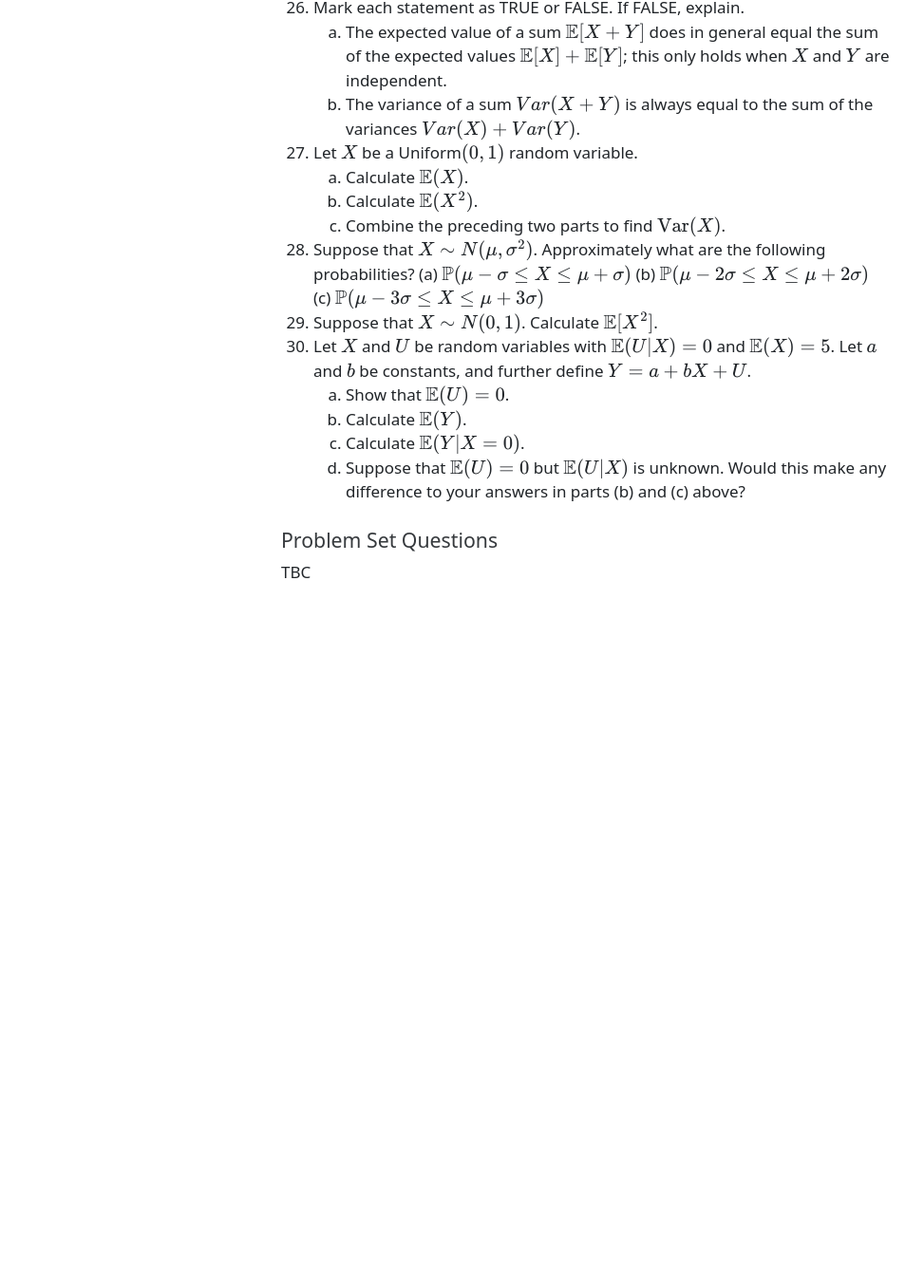
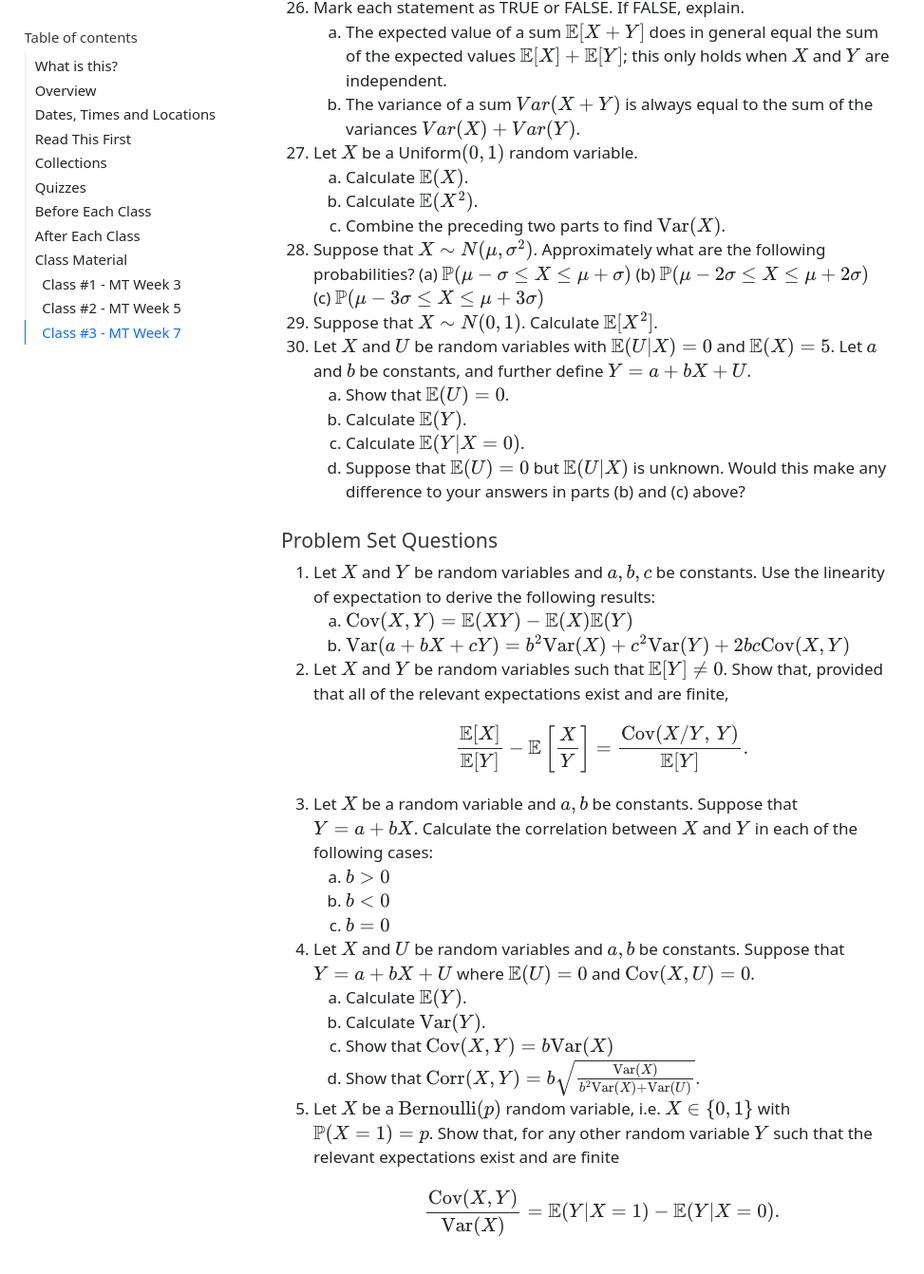
Before and after one commit to fditraglia/fditraglia.github.io, a Jekyll site: the page prelims-prob-stats.html, which Jekyll copies as it is, in a window 1280 px wide and 1400 px high, scrolled down 11202 px. Shown: the top 1342 px of the window at 95% size, without its empty margins (0-973 px from the left). Built offline with Jekyll 4.4.1, drawn with Linux system fonts in a browser that asks for light colours; before the commit the page ends 11912 px from its top, so only the background shows below that; some of the changed text lies outside the part shown.

Commit message:
post ps questions to follow class 3

```diff
--- a/prelims-prob-stats.html
+++ b/prelims-prob-stats.html
@@ -7,7 +7,7 @@
 <meta name="viewport" content="width=device-width, initial-scale=1.0, user-scalable=yes">
 
 <meta name="author" content="Francis J. DiTraglia">
-<meta name="dcterms.date" content="2023-10-26">
+<meta name="dcterms.date" content="2023-11-26">
 
 <title>Prelims Probability and Statistics</title>
 <style>
@@ -3124,7 +3124,7 @@
     <div>
     <div class="quarto-title-meta-heading">Published</div>
     <div class="quarto-title-meta-contents">
-      <p class="date">October 26, 2023</p>
+      <p class="date">November 26, 2023</p>
     </div>
   </div>
 
@@ -3574,7 +3574,30 @@
 </section>
 <section id="problem-set-questions-2" class="level4">
 <h4 class="anchored" data-anchor-id="problem-set-questions-2">Problem Set Questions</h4>
-<p>TBC</p>
+<ol type="1">
+<li>Let <span class="math inline">\(X\)</span> and <span class="math inline">\(Y\)</span> be random variables and <span class="math inline">\(a,b,c\)</span> be constants. Use the linearity of expectation to derive the following results:
+<ol type="a">
+<li><span class="math inline">\(\text{Cov}(X,Y) = \mathbb{E}(XY) - \mathbb{E}(X)\mathbb{E}(Y)\)</span></li>
+<li><span class="math inline">\(\text{Var}(a + bX + cY) = b^2 \text{Var}(X) + c^2 \text{Var}(Y) + 2bc \text{Cov}(X,Y)\)</span></li>
+</ol></li>
+<li>Let <span class="math inline">\(X\)</span> and <span class="math inline">\(Y\)</span> be random variables such that <span class="math inline">\(\mathbb{E}[Y] \neq 0\)</span>. Show that, provided that all of the relevant expectations exist and are finite, <span class="math display">\[\frac{\mathbb{E}[X]}{\mathbb{E}[Y]} - \mathbb{E}\left[ \frac{X}{Y}\right] = \frac{\text{Cov}(X/Y,\, Y)}{\mathbb{E}[Y]}.\]</span></li>
+<li>Let <span class="math inline">\(X\)</span> be a random variable and <span class="math inline">\(a, b\)</span> be constants. Suppose that <span class="math inline">\(Y = a + b X\)</span>. Calculate the correlation between <span class="math inline">\(X\)</span> and <span class="math inline">\(Y\)</span> in each of the following cases:
+<ol type="a">
+<li><span class="math inline">\(b &gt; 0\)</span></li>
+<li><span class="math inline">\(b &lt; 0\)</span></li>
+<li><span class="math inline">\(b = 0\)</span></li>
+</ol></li>
+<li>Let <span class="math inline">\(X\)</span> and <span class="math inline">\(U\)</span> be random variables and <span class="math inline">\(a, b\)</span> be constants. Suppose that <span class="math inline">\(Y = a + b X + U\)</span> where <span class="math inline">\(\mathbb{E}(U) = 0\)</span> and <span class="math inline">\(\text{Cov}(X, U) = 0\)</span>.
+<ol type="a">
+<li>Calculate <span class="math inline">\(\mathbb{E}(Y)\)</span>.</li>
+<li>Calculate <span class="math inline">\(\text{Var}(Y)\)</span>.</li>
+<li>Show that <span class="math inline">\(\text{Cov}(X, Y) = b \text{Var}(X)\)</span></li>
+<li>Show that <span class="math inline">\(\text{Corr}(X,Y) = b \sqrt{\frac{\text{Var}(X)}{b^2 \text{Var}(X) + \text{Var}(U)}}\)</span>.</li>
+</ol></li>
+<li>Let <span class="math inline">\(X\)</span> be a <span class="math inline">\(\text{Bernoulli}(p)\)</span> random variable, i.e. <span class="math inline">\(X \in \{0, 1\}\)</span> with <span class="math inline">\(\mathbb{P}(X=1) = p\)</span>. Show that, for any other random variable <span class="math inline">\(Y\)</span> such that the relevant expectations exist and are finite <span class="math display">\[
+\frac{\text{Cov}(X,Y)}{\text{Var}(X)} = \mathbb{E}(Y|X=1) - \mathbb{E}(Y|X=0).
+\]</span></li>
+</ol>
 <!-- ### Class \#4 - HT Week 2
 
 ### Class \#5 - HT Week 4
```
